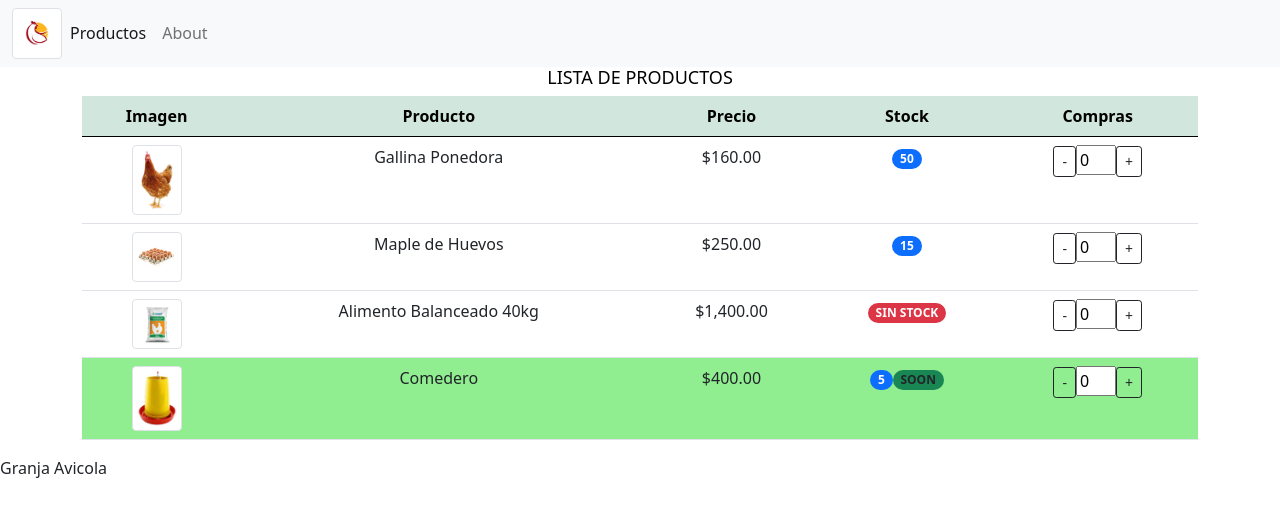
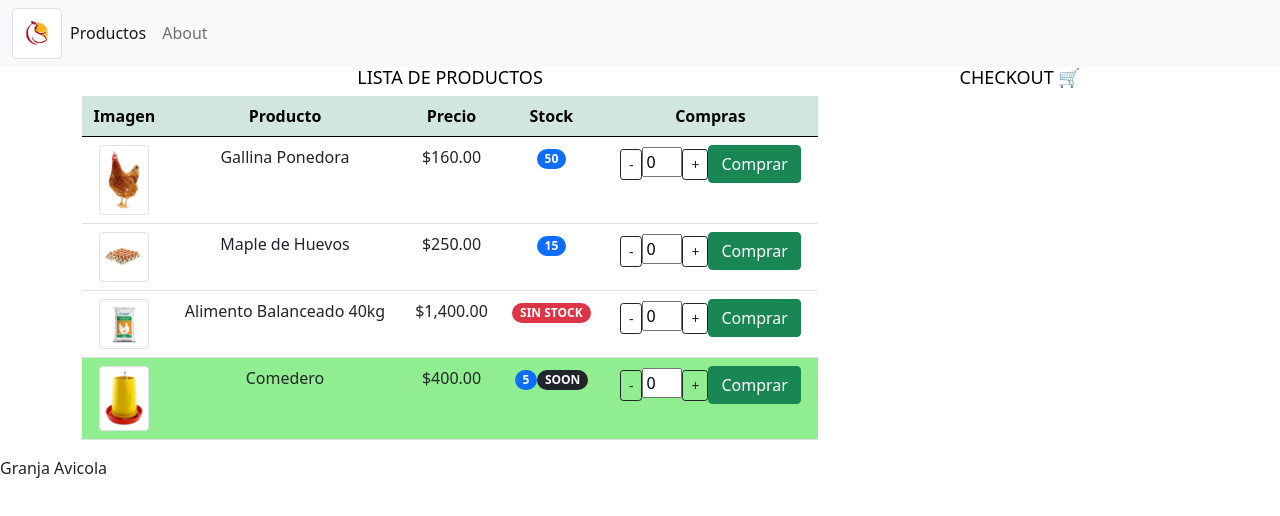
Before and after one commit to kevinghberg/TP-Angular, an Angular app: page /productos in a window 1280 px wide. Shown: the top 516 px of the page. Built offline with nearby package versions, Linux system fonts and the light colour scheme.

Commit message:
inyeccion !incompleto, fixear addToCart(variable item)

```diff
--- a/src/app/app-routing.module.ts
+++ b/src/app/app-routing.module.ts
@@ -1,7 +1,7 @@
 import { NgModule } from '@angular/core';
 import { RouterModule, Routes } from '@angular/router';
 import { GranjaAboutComponent } from './granja-about/granja-about.component';
-import { ProductsListComponent } from './products-list/products-list.component';
+import { GranjaProductsComponent } from './granja-products/granja-products.component';
 
 const routes: Routes = [
   {
@@ -12,7 +12,7 @@ const routes: Routes = [
 
   {
     path: 'productos',
-    component: ProductsListComponent
+    component: GranjaProductsComponent
   },
 
   {
--- a/src/app/app.component.html
+++ b/src/app/app.component.html
@@ -19,6 +19,7 @@
 </div>
 <div class="container">
   <router-outlet>
+
   </router-outlet>
 </div>
 <footer>
--- a/src/app/cart/cart.component.ts
+++ b/src/app/cart/cart.component.ts
@@ -1,4 +1,5 @@
 import { Component, OnInit } from '@angular/core';
+import { ProductCartService } from '../product-cart.service';
 
 @Component({
   selector: 'app-cart',
@@ -7,7 +8,7 @@ import { Component, OnInit } from '@angular/core';
 })
 export class CartComponent implements OnInit {
 
-  constructor() { }
+  constructor(private productCartService:ProductCartService) { }
 
   ngOnInit(): void {
   }
--- a/src/app/granja-products/granja-products.component.html
+++ b/src/app/granja-products/granja-products.component.html
@@ -1,9 +1,11 @@
+
 <div class="row">
     <div class="col-8">
         <app-products-list>
 
         </app-products-list>
     </div>
+
     <div class="col-4">
         <app-cart>
 
--- /dev/null
+++ b/src/app/product-cart.service.ts
@@ -0,0 +1,32 @@
+import { Injectable } from '@angular/core';
+import { Product } from './products-list/Product';
+
+@Injectable({
+  providedIn: 'root'
+})
+export class ProductCartService {
+
+  cartList:Product[]=[];
+
+
+
+  constructor( ) { }
+
+
+
+
+  addToCart(products: Product) {
+
+  let item:Product=this.cartList.find((v1)=>v1.name==products.name);
+
+    if(!item){
+
+      this.cartList.push({ ... products});
+
+    }else{
+      item.quantityInput+= products.quantityInput;
+    }
+   console.log(this.cartList);
+  }
+
+}
--- a/src/app/products-list/Product.ts
+++ b/src/app/products-list/Product.ts
@@ -1,4 +1,5 @@
-export interface Product {
+export interface Product
+    {
 
     image: string;
     name: string;
--- a/src/app/products-list/products-list.component.html
+++ b/src/app/products-list/products-list.component.html
@@ -19,12 +19,13 @@
             <td>
                 <span class="badge rounded-pill bg-primary" *ngIf="product.auxstock>0">{{product.auxstock}} </span>
                 <span class="badge rounded-pill bg-danger" *ngIf="product.auxstock==0"> SIN STOCK</span>
-                <span class="badge rounded-pill bg-success text-dark" *ngIf="product.soon==true"> SOON </span>
+                <span class="badge rounded-pill bg-dark" *ngIf="product.soon==true"> SOON </span>
             </td>
             <td>
                 <app-input-integer [(quantityInput)]="product.quantityInput" [maxStock]="product.stock" [(auxstock)]="product.auxstock" [soon]="product.soon">
 
                 </app-input-integer>
+                <button class="btn btn-success" (click)="addToCart(product)">Comprar</button>
             </td>
         </tr>
     </tbody>
--- a/src/app/products-list/products-list.component.ts
+++ b/src/app/products-list/products-list.component.ts
@@ -1,4 +1,5 @@
 import { Component, OnInit } from '@angular/core';
+import { ProductCartService } from '../product-cart.service';
 import { Product } from './Product';
 
 @Component({
@@ -47,8 +48,12 @@ export class ProductsListComponent implements OnInit {
     }
   ]
 
-  constructor() {
+
+
+
+  constructor(private productsCartService:ProductCartService)  {
     this.products.forEach((product=> { product.auxstock = product.stock; }));
+
   }
 
   ngOnInit(): void {
@@ -57,4 +62,14 @@ export class ProductsListComponent implements OnInit {
 
   }
 
+  addToCart(products:Product): void{
+
+
+
+    this.productsCartService.addToCart(products);
+    products.auxstock -= products.quantityInput;
+    products.quantityInput=0;
+
+  }
+
 }
```
Also changed, not shown: src/app/cart/cart.component.html (line endings or trailing spaces).
